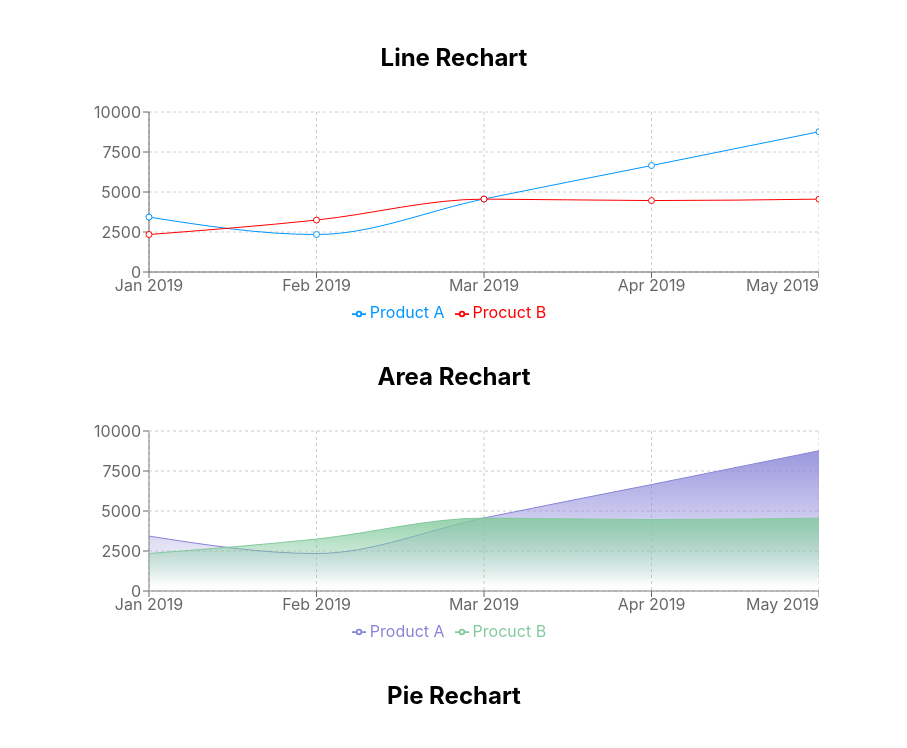
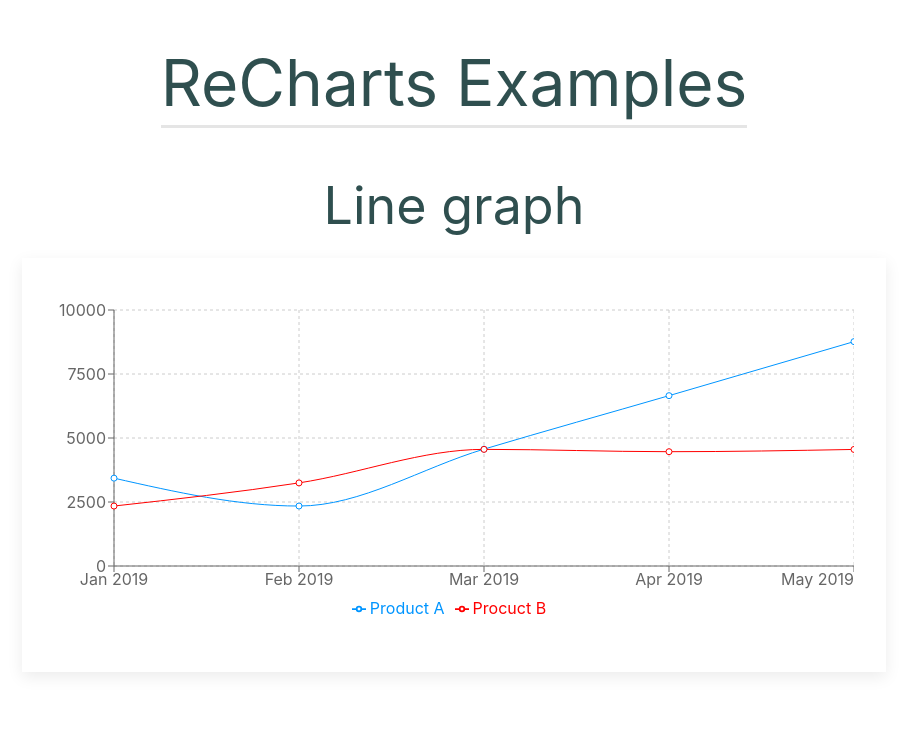
Before and after one commit to Brlaney/react-recharts, a React (Create React App) app: page / in a window 1280 px wide. Shown: the top 748 px of the page, without its empty margins (186-1093 px from the left). Built offline with nearby package versions, Linux system fonts and the light colour scheme.

Commit message:
More good changes

```diff
--- a/public/index.html
+++ b/public/index.html
@@ -10,34 +10,15 @@
       content="Web site created using create-react-app"
     />
     <link rel="apple-touch-icon" href="%PUBLIC_URL%/logo192.png" />
-    <!--
-      manifest.json provides metadata used when your web app is installed on a
-      user's mobile device or desktop. See https://developers.google.com/web/fundamentals/web-app-manifest/
-    -->
     <link rel="manifest" href="%PUBLIC_URL%/manifest.json" />
-    <!--
-      Notice the use of %PUBLIC_URL% in the tags above.
-      It will be replaced with the URL of the `public` folder during the build.
-      Only files inside the `public` folder can be referenced from the HTML.
-
-      Unlike "/favicon.ico" or "favicon.ico", "%PUBLIC_URL%/favicon.ico" will
-      work correctly both with client-side routing and a non-root public URL.
-      Learn how to configure a non-root public URL by running `npm run build`.
-    -->
-    <title>React App</title>
+    <link
+      rel="stylesheet"
+      href="https://cdn.jsdelivr.net/npm/uikit@3.7.2/dist/css/uikit.min.css"
+    />
+    <title>React | Recharts</title>
   </head>
   <body>
     <noscript>You need to enable JavaScript to run this app.</noscript>
     <div id="root"></div>
-    <!--
-      This HTML file is a template.
-      If you open it directly in the browser, you will see an empty page.
-
-      You can add webfonts, meta tags, or analytics to this file.
-      The build step will place the bundled scripts into the <body> tag.
-
-      To begin the development, run `npm start` or `yarn start`.
-      To create a production bundle, use `npm run build` or `yarn build`.
-    -->
   </body>
 </html>
--- a/src/App.tsx
+++ b/src/App.tsx
@@ -1,22 +1,32 @@
 import React from 'react';
-import LineRechartComponent from '../src/components/LineRechartComponent'
-import AreaRechartComponent from '../src/components/AreaRechartComponent';
-import PieRechartComponent from '../src/components/PieRechartComponent';
+import LineGraph from '../src/components/LineGraph'
+// import AreaGraph from '../src/components/AreaGraph';
+// import PieGraph from './components/PieGraph';
 import '../src/scss/App.scss';
 
+// const swift = [<LineGraph />, <AreaGraph />, <PieGraph />];
+// const labels = ['Line graph', 'Area graph', 'Pie chart'];
 
 function App() {
   return (
     <div className='App'>
-      <h2>Line Rechart</h2>
-      <LineRechartComponent />
-
-      <h2>Area Rechart</h2>
-      <AreaRechartComponent />
-
-      <h2>Pie Rechart</h2>
-      <PieRechartComponent />
-
+      <div
+        id='container'
+        className='uk-flex uk-flex-middle uk-flex-column uk-text-center'
+      >
+        <h1
+          id='title'
+          className='uk-heading-medium uk-heading-divider'
+        >
+          ReCharts Examples
+        </h1>
+        <h2 id='subtitle' className='uk-heading-small'>
+          Line graph
+        </h2>
+        <div id='chart-container' className='uk-card uk-card-default uk-card-body'>
+          <LineGraph />
+        </div>
+      </div>
     </div>
   );
 }
--- a/src/components/AreaRechartComponent.tsx
+++ b/src/components/AreaGraph.tsx
@@ -3,7 +3,7 @@
 import React from 'react';
 import { AreaChart, Area, YAxis, XAxis, CartesianGrid, Tooltip, Legend } from 'recharts';
 
-class AreaRechartComponent extends React.Component {
+class AreaGraph extends React.Component {
 
   data = [
     {
@@ -76,4 +76,4 @@
   };
 }
 
-export default AreaRechartComponent;
+export default AreaGraph;
--- a/src/components/LineRechartComponent.tsx
+++ b/src/components/LineGraph.tsx
@@ -1,4 +1,4 @@
-// src/components/LineRechartComponent.tsx
+// src/components/LineGraph.tsx
 
 import React from 'react';
 import {
@@ -12,7 +12,7 @@
 } from 'recharts';
 
 
-class LineRechartComponent extends React.Component {
+class LineGraph extends React.Component {
   data = [
     { 'name': 'Jan 2019', 'Product A': 3432, 'Procuct B': 2342 },
     { 'name': 'Feb 2019', 'Product A': 2342, 'Procuct B': 3246 },
@@ -25,8 +25,8 @@
     return (
       <LineChart
         id='line'
-        width={730}
-        height={250}
+        width={800}
+        height={350}
         data={this.data}
         margin={{
           top: 20,
@@ -47,4 +47,4 @@
   };
 }
 
-export default LineRechartComponent;
+export default LineGraph;
--- a/src/components/PieRechartComponent.tsx
+++ b/src/components/PieGraph.tsx
@@ -1,10 +1,10 @@
-// src/components/PieRechartComponent.tsx
+// src/components/PieGraph.tsx
 
 import React from 'react';
 import { PieChart, Pie, Cell, Legend } from 'recharts';
 
 
-class PieRechartComponent extends React.Component {
+class PieGraph extends React.Component {
   COLORS = ['#0088FE', '#00C49F', '#FFBB28', '#FF8042', '#AF19FF'];
   pieData = [
     {
@@ -62,4 +62,4 @@
   };
 }
 
-export default PieRechartComponent;
+export default PieGraph;
--- a/src/scss/App.scss
+++ b/src/scss/App.scss
@@ -1,24 +1,29 @@
 .App {
-  margin: 1.45rem 0 1.45rem 0;
-  text-align: center;
+  overflow-y: hidden;
+  overflow-x: hidden;
   min-height: 100vh;
   display: flex;
+  text-align: center;
+  align-items: center;
+  align-content: center;
   flex-direction: column;
-  align-items: center;
-  justify-content: center;
+  justify-content: start;
+  padding: 0;
+  margin: 0;
+  #container {
+    margin: 2rem 0 0 0;
+    padding: 1rem;
+    #title {
+      color: darkslategray;
+      margin-bottom: 0.44rem;
+      padding-bottom: 0.44rem;
+    }
+    #subtitle {
+      color: darkslategray;
+    }
+    #chart-container {
+      padding: 2rem;
+      align-self: center;
+    }
+  }
 }
-
-// #line {
-//   margin: 1.45rem 0 1.45rem 0;
-//   // padding: 1rem 0 1rem 0;
-// }
-
-// #pie {
-//   margin: 20px 0 30px 0;
-//   // padding: 1rem;
-// }
-
-// #area {
-//   margin: 1.45rem 0 1.45rem 0;
-//   // padding: 1rem 0 1rem 0;
-// }
```
Also changed, not shown: src/logo.svg (deleted).
